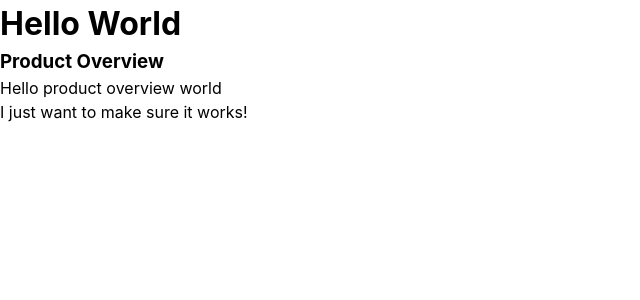
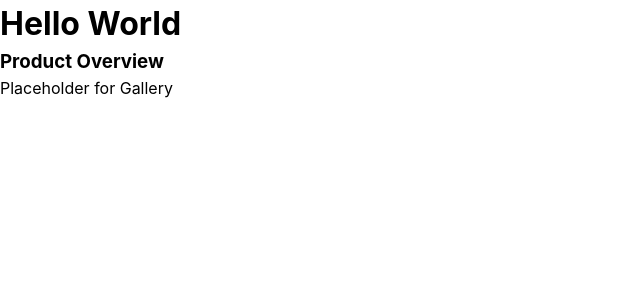
Before and after one commit to rfc2205-europa/front-end-capstone, a React app: page / in a window 1280 px wide. Shown: the top 300 px of the page, without its empty margins (0-640 px from the left). Built offline with nearby package versions, Linux system fonts and the light colour scheme.

Commit message:
paused to install cors on server branch

```diff
--- a/src/components/overview/Overview.jsx
+++ b/src/components/overview/Overview.jsx
@@ -1,4 +1,5 @@
 import React from 'react';
+import Gallery from './subcomponents/Gallery.jsx';
 
 class Overview extends React.Component {
   constructor(props) {
@@ -9,8 +10,7 @@ class Overview extends React.Component {
     return (
       <div>
         <h3>Product Overview</h3>
-        <p>Hello product overview world</p>
-        <p>I just want to make sure it works!</p>
+        <Gallery />
       </div>
     )
   }
--- /dev/null
+++ b/src/components/overview/subcomponents/Gallery.jsx
@@ -0,0 +1,19 @@
+import React from 'react';
+
+class Gallery extends React.Component {
+  constructor(props) {
+    super(props);
+  }
+
+  render() {
+    return (
+      <div>
+        <div>
+          Placeholder for Gallery
+        </div>
+      </div>
+    )
+  }
+}
+
+export default Gallery
```
Also changed, not shown: .eslintrc.js, 1 other file (tests, documents, lock files or other folders).
